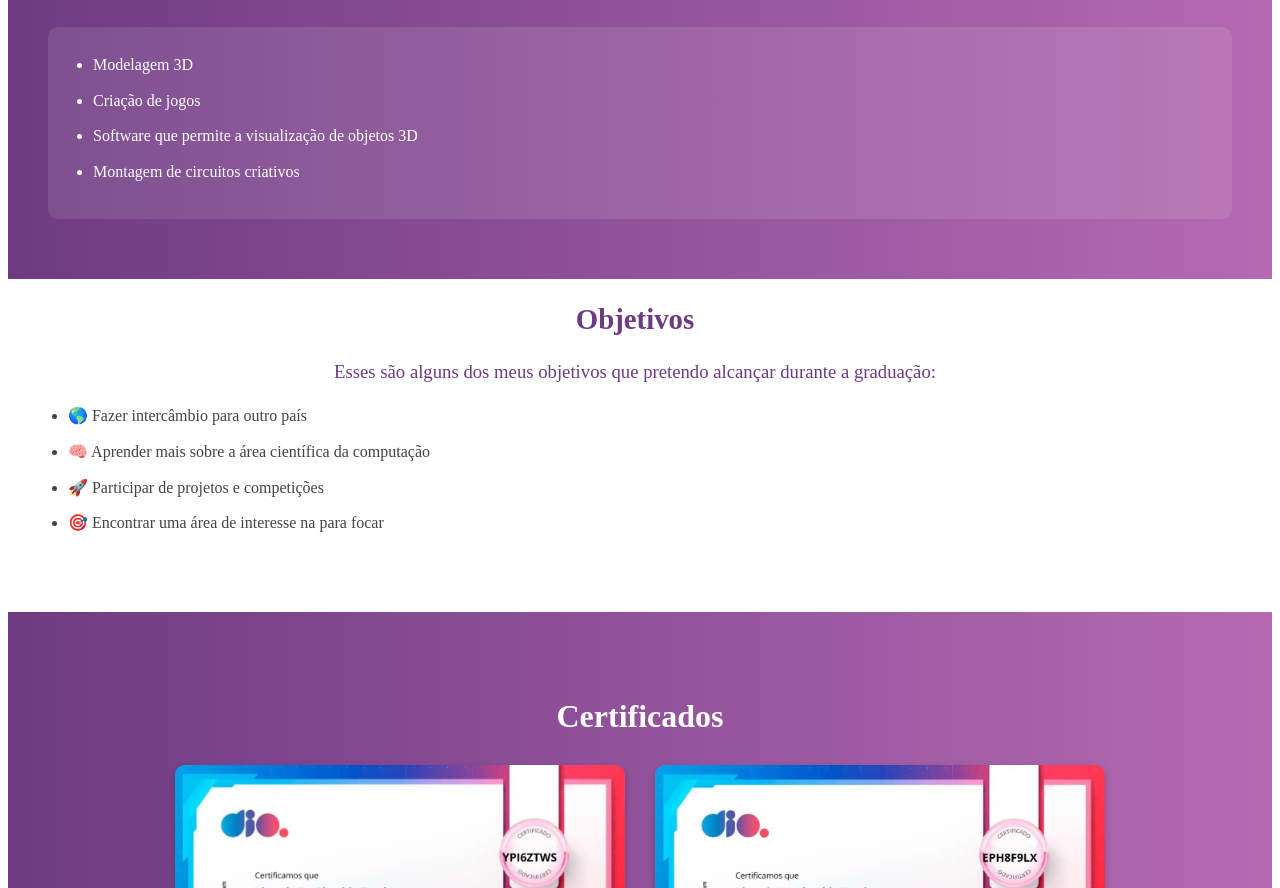
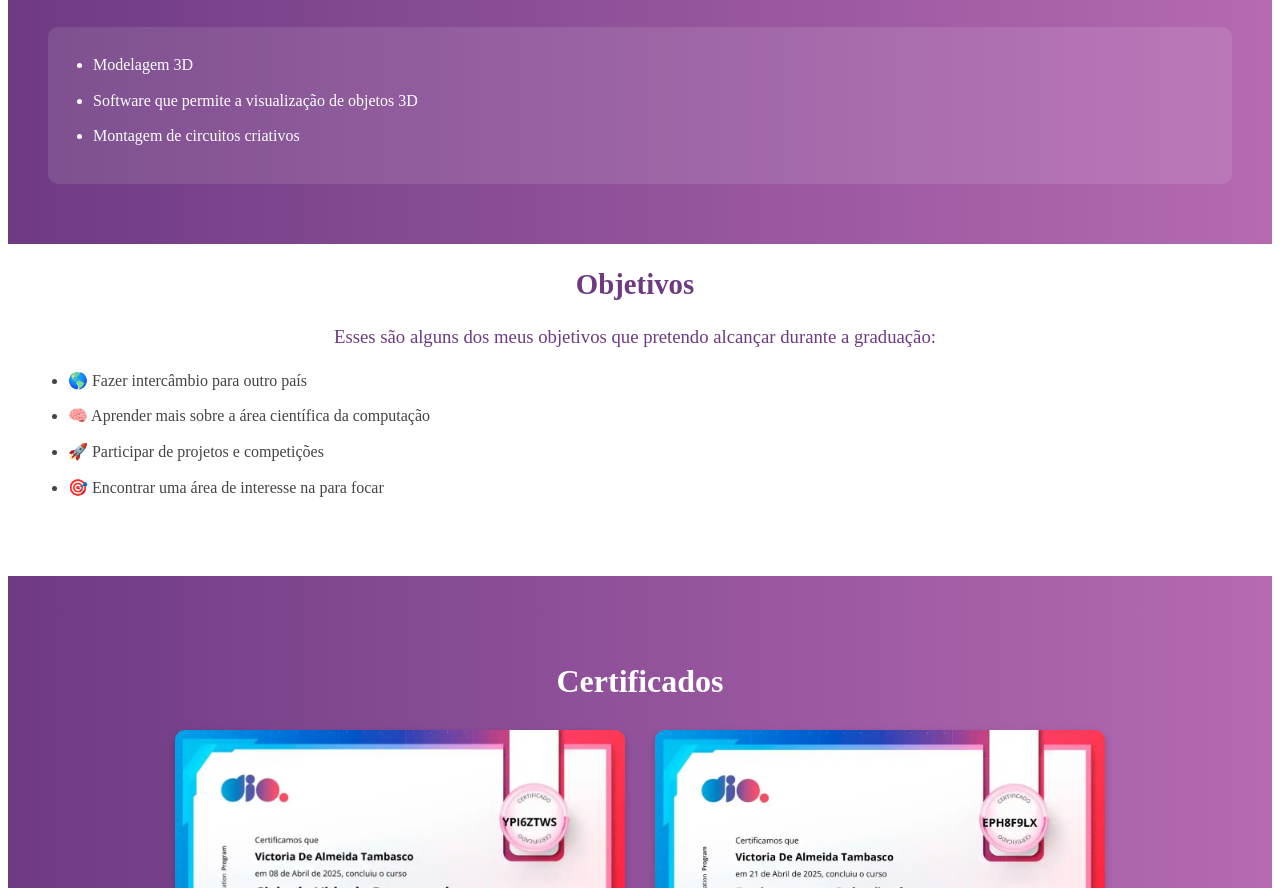
Before and after one commit to Vic-Tambasco/Vic-Tambasco.github.io, a plain HTML site: page index.html in a window 1280 px wide. Shown: the part 916-1804 px from the top of the page. Drawn offline with Linux system fonts and the light colour scheme.

Commit message:
Update index.html

```diff
--- a/index.html
+++ b/index.html
@@ -262,7 +262,6 @@
             <div id="artisticos" class="conteudo-categoria">
                 <ul>
                     <li>Modelagem 3D</li>
-                    <li>Criação de jogos</li>
                     <li>Software que permite a visualização de objetos 3D</li>
                     <li>Montagem de circuitos criativos</li>
                 </ul>
```
